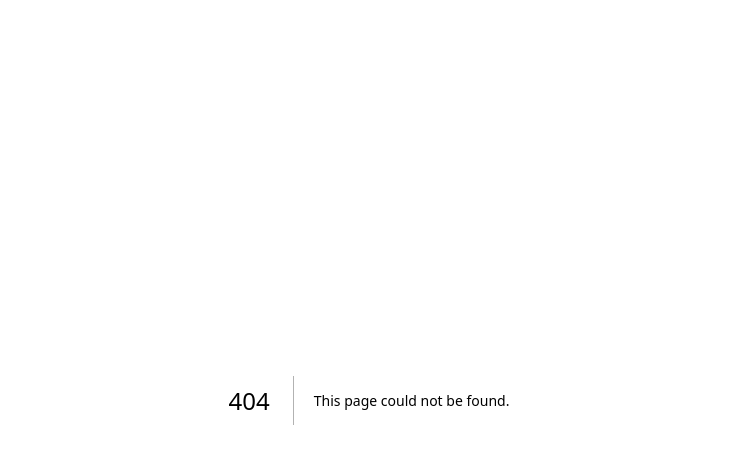
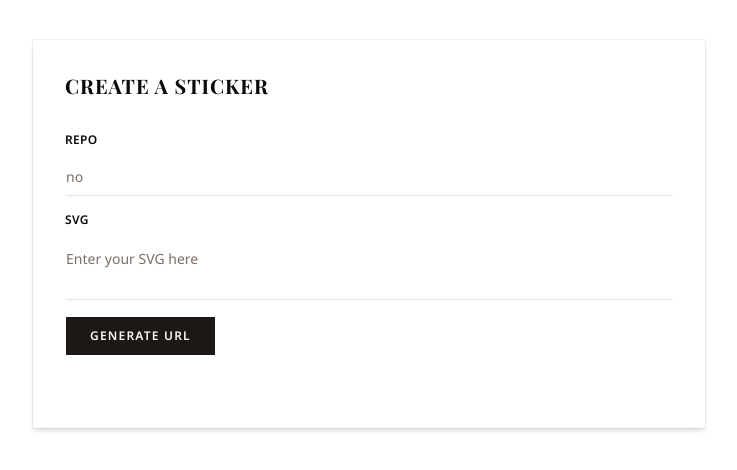
Before and after one commit to skueee/dynastik, a Next.js app: page /docs/pages/npm/monthly-downloads in a window 1280 px wide. Before the commit this address had no page. Shown: the top 470 px of the page, without its empty margins (271-1008 px from the left). Built offline with nearby package versions, Linux system fonts and the light colour scheme; a web font is replaced by a local one.

Commit message:
Added npm monthly downloads

```diff
--- /dev/null
+++ b/src/app/api/create/npm/monthly-downloads/route.ts
@@ -0,0 +1,31 @@
+import { generate } from "@/lib/api-handler";
+import { NextRequest } from "next/server";
+
+export async function GET(request: NextRequest) {
+  const searchParams = request.nextUrl.searchParams;
+  const repo = searchParams.get("repo");
+  const user = searchParams.get("user");
+
+  if (!data || !repo) {
+      return new Response("Missing 'data' or 'user' query parameter", {
+        status: 400,
+      });
+    }
+
+  const response = await fetch(
+    `https://api.npmjs.org/downloads/point/last-month/${repo}`,
+  );
+  const result = await response.json();
+  const downloads: number = result.downloads;
+
+  const svg = generate(data, [{ key: "replaceme", replace: String(downloads) }]);
+
+  return new Response(svg, {
+    status: 200,
+    headers: {
+      "Content-Type": "image/svg+xml",
+      "Cache-Control":
+        "public, max-age=3600, s-maxage=3600, stale-while-revalidate=86400",
+    },
+  });
+}
--- /dev/null
+++ b/src/app/docs/pages/npm/monthly-downloads/page.tsx
@@ -0,0 +1,48 @@
+"use client";
+
+import { Button } from "@/components/ui/button";
+import { Input } from "@/components/ui/input";
+import { Label } from "@/components/ui/label";
+import { Textarea } from "@/components/ui/textarea";
+import { useState } from "react";
+import { generate_url } from "@/lib/generate-url";
+
+export default function Page() {
+  const [generatedUrl, setGeneratedUrl] = useState<string>("");
+
+  function handleSubmit(event: React.FormEvent<HTMLFormElement>) {
+    event.preventDefault();
+
+    const formData = new FormData(event.currentTarget);
+
+    const repo = formData.get("repo") as string;
+    const svg = formData.get("svg") as string;
+
+    const result = generate_url(
+      "/api/create/npm/monthly-downloads",
+      svg,
+      { repo: repo },
+    );
+
+    setGeneratedUrl(result);
+  }
+
+  return (
+    <div className="flex flex-col gap-10">
+      <form onSubmit={handleSubmit} className="space-y-4">
+        <div className="space-y-2">
+          <Label htmlFor="user">repo</Label>
+          <Input id="repo" name="repo" placeholder="no" />
+        </div>
+        <div className="space-y-2">
+          <Label htmlFor="svg">SVG</Label>
+          <Textarea id="svg" name="svg" placeholder="Enter your SVG here" />
+        </div>
+        <Button type="submit">Generate URL</Button>
+      </form>
+      <p className="select-text whitespace-pre-wrap break-all text-sm font-medium">
+        {generatedUrl}
+      </p>
+    </div>
+  );
+}
--- a/src/app/page.tsx
+++ b/src/app/page.tsx
@@ -21,6 +21,12 @@ export default function Docs() {
             <ListEntry text="Languages count" href="/docs/pages/github/languages" />
           </div>
         </div>
+        <div className="flex flex-col gap-6 p-6 rounded-xl bg-gray-800">
+          <label className="text-4xl font-bold">NPM</label>
+          <div className="w-full flex flex-col gap-2">
+            <ListEntry text="Monthly downloads" href="/docs/pages/npm/monthly-downloads" />
+          </div>
+        </div>
       </div>
     </div>
   );
```
